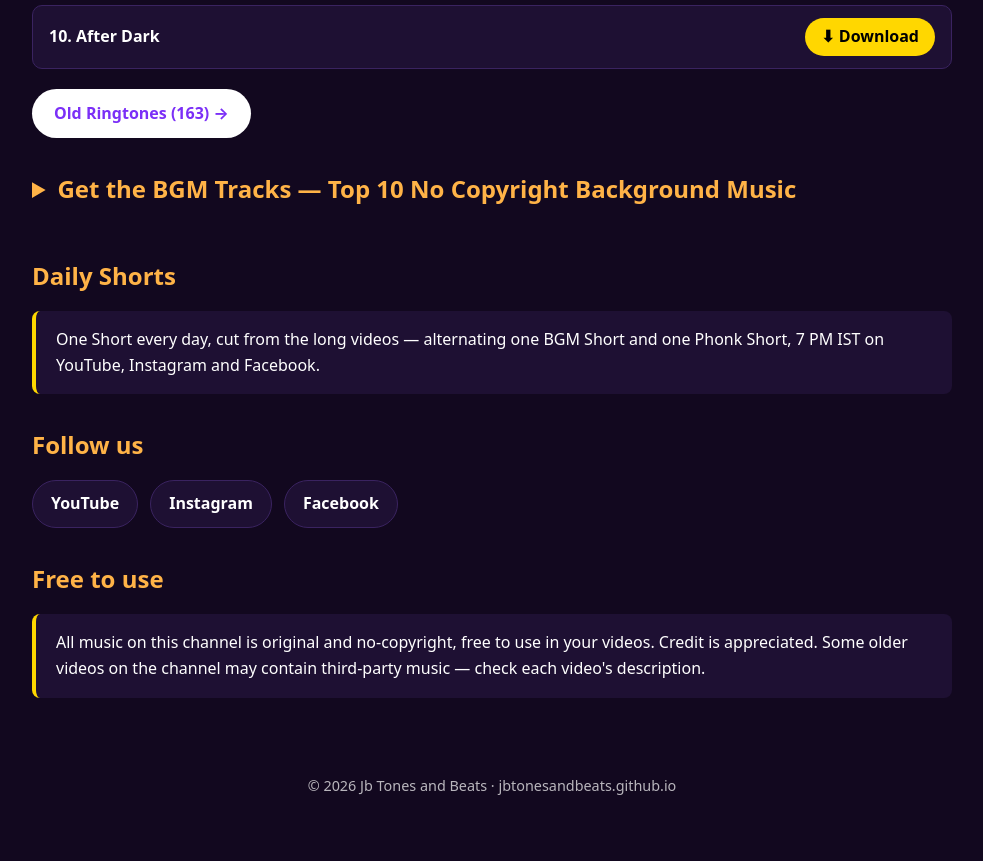
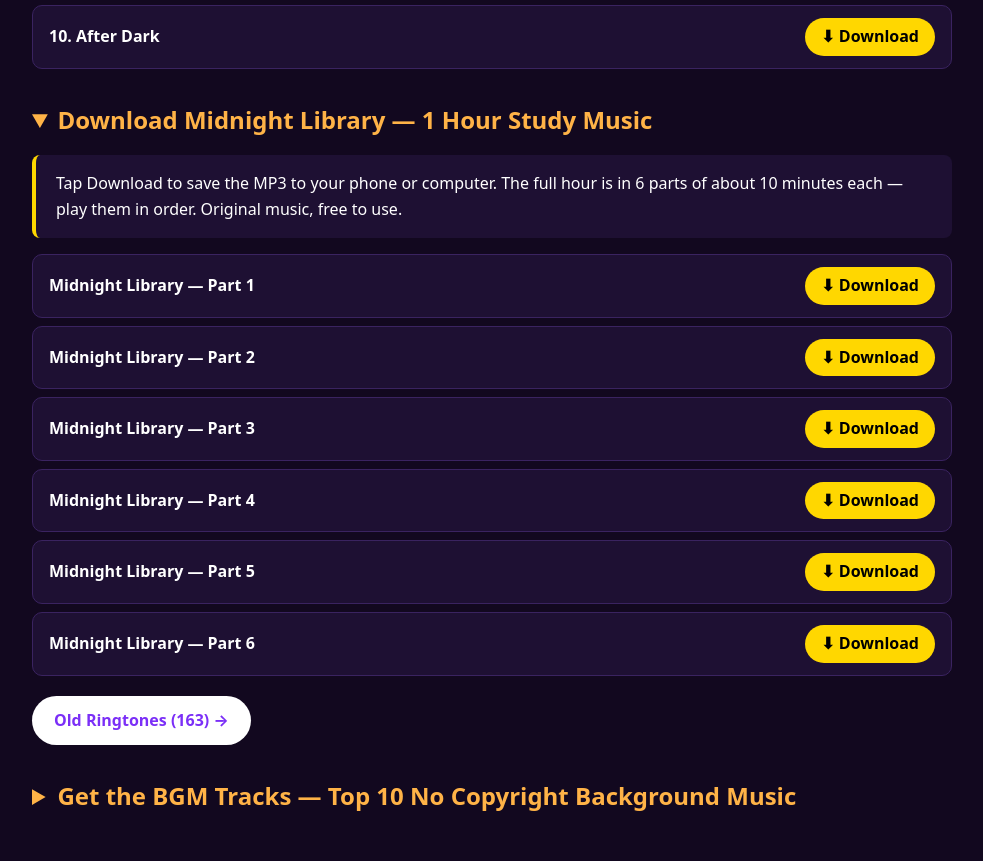
Before and after one commit to jbtonesandbeats/jbtonesandbeats.github.io, a plain HTML site: page index.html in a window 1280 px wide. Shown: the part 2989-3850 px from the top of the page, without its empty margins (148-1131 px from the left). Before the commit the page ends 3822 px from the top, so only its background shows below. Drawn offline with Linux system fonts and the light colour scheme.

Commit message:
Add Midnight Library download section to homepage

```diff
--- a/index.html
+++ b/index.html
@@ -131,6 +131,21 @@
   </ul>
   </details>
 
+  <details open>
+  <summary>Download Midnight Library — 1 Hour Study Music</summary>
+  <div class="note">
+    <p>Tap Download to save the MP3 to your phone or computer. The full hour is in 6 parts of about 10 minutes each — play them in order. Original music, free to use.</p>
+  </div>
+  <ul class="tones">
+    <li><span class="name">Midnight Library — Part 1</span><a class="dl" href="https://raw.githubusercontent.com/jbtonesandbeats/jbtonesandbeats.github.io/main/ringtones/midnight-library-part-01.mp3" download>⬇ Download</a></li>
+    <li><span class="name">Midnight Library — Part 2</span><a class="dl" href="https://raw.githubusercontent.com/jbtonesandbeats/jbtonesandbeats.github.io/main/ringtones/midnight-library-part-02.mp3" download>⬇ Download</a></li>
+    <li><span class="name">Midnight Library — Part 3</span><a class="dl" href="https://raw.githubusercontent.com/jbtonesandbeats/jbtonesandbeats.github.io/main/ringtones/midnight-library-part-03.mp3" download>⬇ Download</a></li>
+    <li><span class="name">Midnight Library — Part 4</span><a class="dl" href="https://raw.githubusercontent.com/jbtonesandbeats/jbtonesandbeats.github.io/main/ringtones/midnight-library-part-04.mp3" download>⬇ Download</a></li>
+    <li><span class="name">Midnight Library — Part 5</span><a class="dl" href="https://raw.githubusercontent.com/jbtonesandbeats/jbtonesandbeats.github.io/main/ringtones/midnight-library-part-05.mp3" download>⬇ Download</a></li>
+    <li><span class="name">Midnight Library — Part 6</span><a class="dl" href="https://raw.githubusercontent.com/jbtonesandbeats/jbtonesandbeats.github.io/main/ringtones/midnight-library-part-06.mp3" download>⬇ Download</a></li>
+  </ul>
+  </details>
+
   <p style="margin-top: 20px;"><a class="btn" href="old-ringtones.html">Old Ringtones (163) →</a></p>
 
   <details>
```
